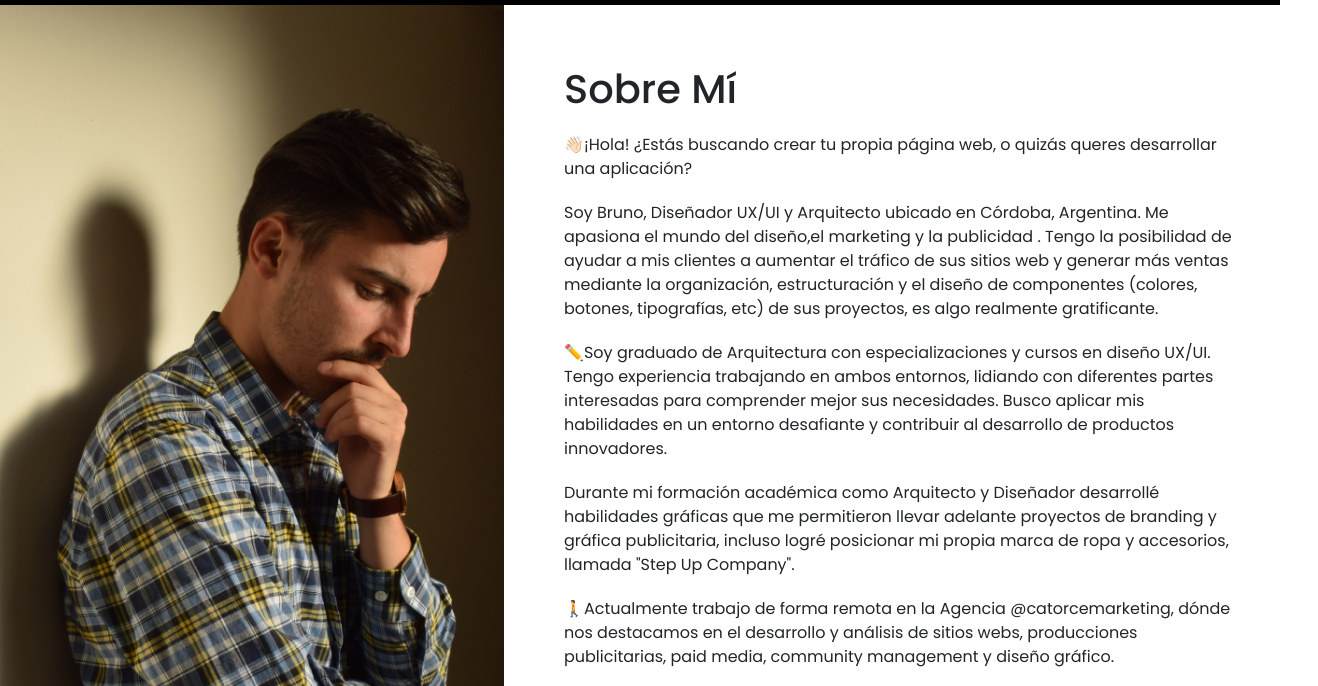
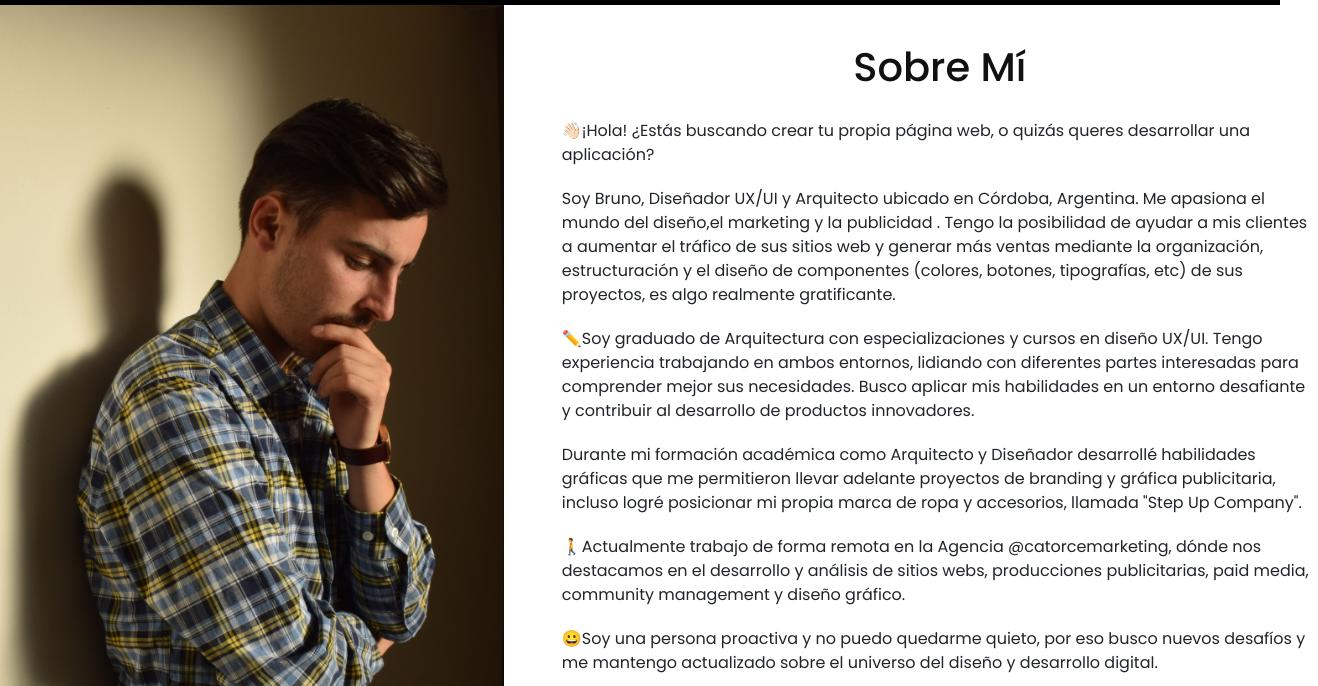
Before and after one commit to br1rossetti/pf-bruno-rossetti, a website: page pages/sobre-mi.html in a window 1280 px wide. Shown: the part 64-750 px from the top of the page, 1318 px wide, since content can reach past the window. Drawn offline with nearby package versions, Linux system fonts and the light colour scheme.

Commit message:
Correcciones compañeros

```diff
--- a/pages/sobre-mi.html
+++ b/pages/sobre-mi.html
@@ -50,7 +50,7 @@
         </section>
         <section class="sectionTexto">
             <div>
-                <h1 class="textosSobreMi">Sobre Mí</h1>
+                <h1 class="h1Texto">Sobre Mí</h1>
             </div>
             <div>
                 <p class="textosSobreMi">👋🏻¡Hola! ¿Estás buscando crear tu propia página web, o quizás queres desarrollar una aplicación?</p>
--- a/scss/modules/_page-contacto/_main-contacto.scss
+++ b/scss/modules/_page-contacto/_main-contacto.scss
@@ -9,6 +9,7 @@
     @include grid (1fr 1fr,1fr,10px);
     grid-template-areas:
     "sectionUno sectionDos";
+    height: 100%;
     .sectionUno {
         grid-area: sectionUno;
         @include flexbox (column, nowrap, center, flex-start);
--- a/scss/modules/_page-sobremi/_main-sobremi.scss
+++ b/scss/modules/_page-sobremi/_main-sobremi.scss
@@ -35,16 +35,30 @@
     .sectionTexto {
         grid-area: sectionTexto;
         @include flexbox (column, nowrap, default, default);
-        margin: 40px;
+        margin: 5% 5%;
+        width: 100%;
         @media (max-width: 768px) {
             @include flexbox (column, nowrap, flex-start, center);
         }
         div {
+            @media (max-width: 768px) {
+                @include flexbox (column, nowrap, center, center);
+            }
             text-decoration: none;
+            .h1Texto {
+                font-size: $h1;
+                color: $negro;
+                text-align: center;
+            }
             .textosSobreMi {
                 font-size: $h1;
                 margin-bottom: 0;
                 margin-top: 20px;
+                width: 100%;
+                font-size: $p;
+                @media (max-width: 768px) {
+                    width: 100%;
+                }
             }
             .botonesSobreMi {
                 @include flexbox (row, nowrap, space-evenly, center);
```
Also changed, not shown: index.html (+2 -2 lines), css/style.css, 1 other file.
